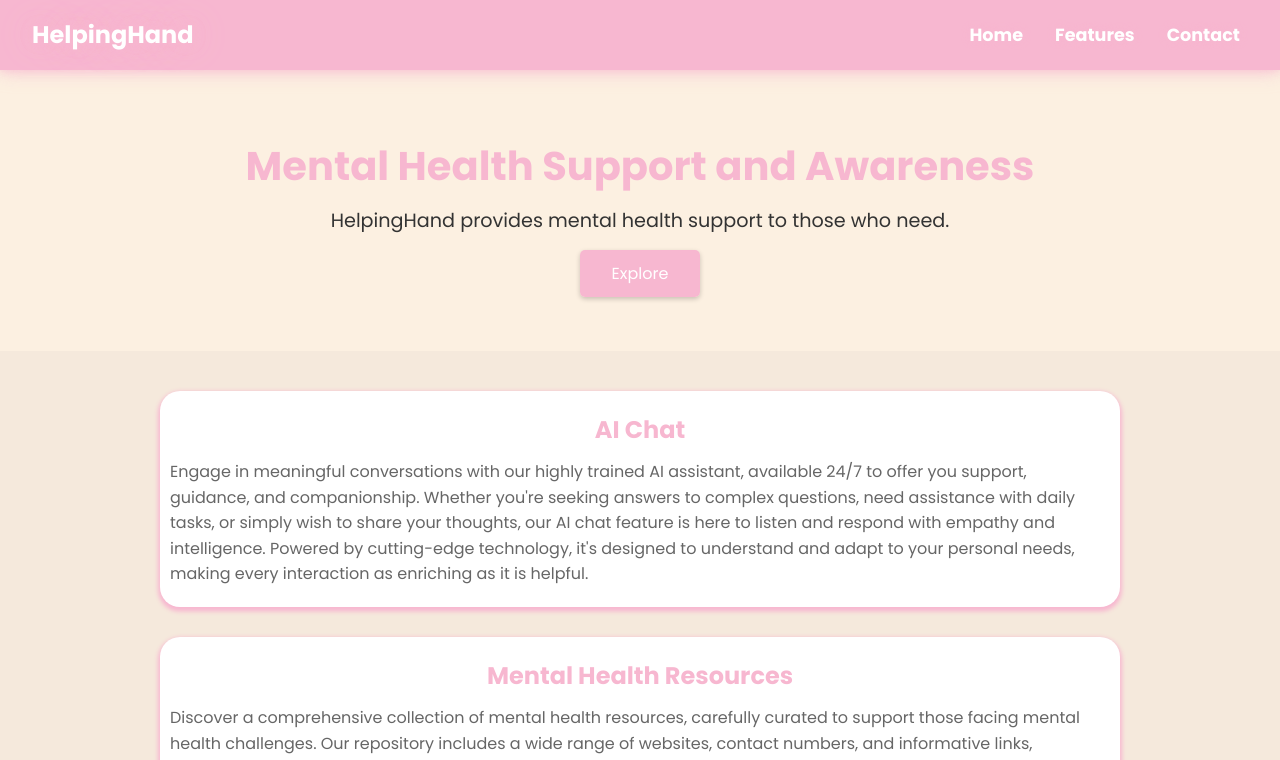
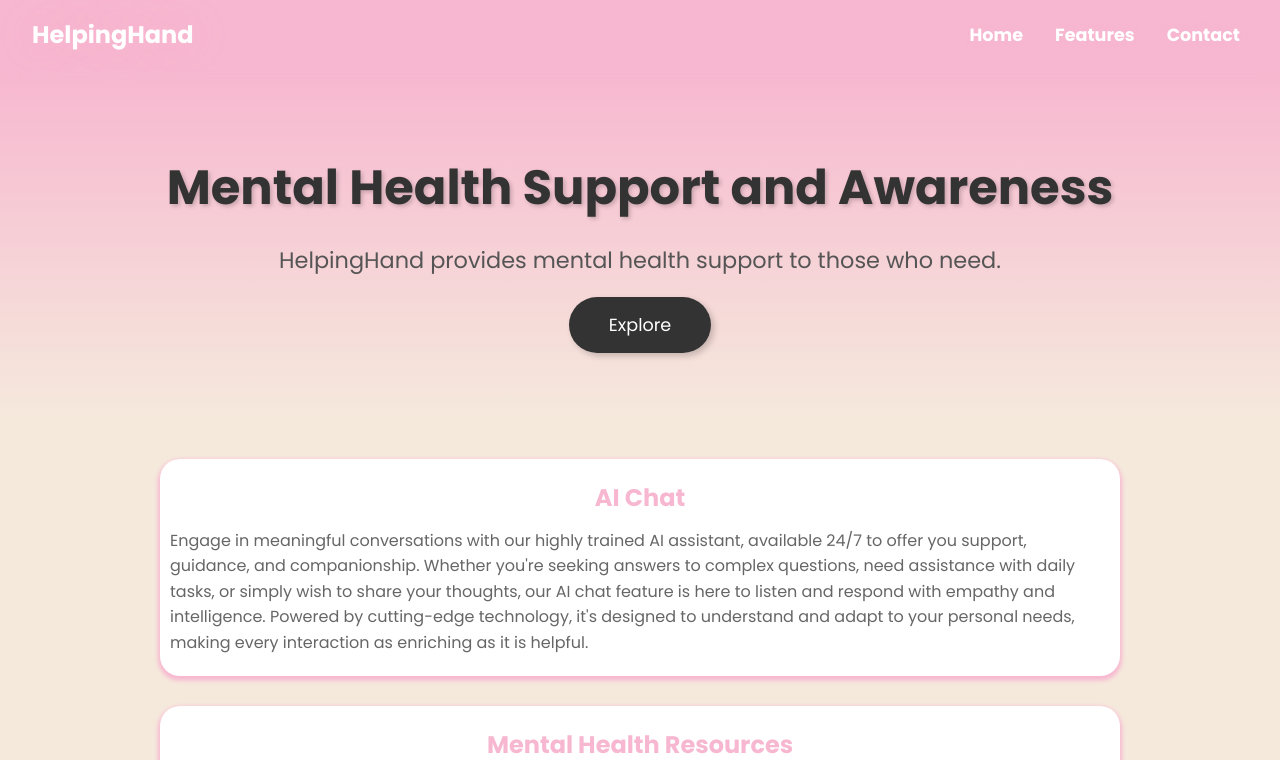
Before and after one commit to Helping-Hand-HHH/HelpingHand, a React (Create React App) app: page / in a window 1280 px wide. Shown: the top 760 px of the page. Built offline with nearby package versions, Linux system fonts and the light colour scheme.

Commit message:
Update HomePage.css

```diff
--- a/src/HomePage.css
+++ b/src/HomePage.css
@@ -48,7 +48,7 @@ body, html {
   text-shadow: 0 0 10px #f7b7d0, 0 0 20px #f7b7d0, 0 0 30px #f7b7d0;
   transform: scale(1.1);
 }
-.cta, .cta-nav {
+.cta-nav {
   padding: 0.5rem 1rem;
   font-size: 1rem;
   color: white;
@@ -61,25 +61,16 @@ body, html {
   transition: background-color 0.3s ease, box-shadow 0.3s ease, transform 0.3s ease;
 }
 
-.cta:hover, .cta-nav:hover {
+.cta-nav:hover {
   background: #e6a1c3;
   box-shadow: 0 0 10px rgba(230, 161, 195, 0.7), 0 0 20px rgba(230, 161, 195, 0.7);
   transform: scale(1.05);
 }
 
-.hero h1 {
-  margin-bottom: 0.5rem;
-  font-size: 2.5rem;
-  color: #fff;
-  color: #f7b7d0;
-  font-family: 'Poppins', sans-serif;
-}
-
-
 .hero {
   text-align: center;
-  padding: 4rem 2rem;
-  background: #fcf0e1;
+  padding: 5rem 2rem;
+  background: linear-gradient(to top, #F5E9DC, #f7b7d0);
   color: #333;
   position: relative;
   overflow: hidden;
@@ -88,38 +79,51 @@ body, html {
 .hero::after {
   content: '';
   position: absolute;
-  top: -50%; right: -50%;
-  background-color: #f7b7d0;
+  top: -40%; right: -40%;
+  background-color: rgba(255, 255, 255, 0.1);
   width: 200%; height: 200%;
   transform: rotate(45deg);
   z-index: -1;
-  transition: transform 0.5s ease-in-out;
+  transition: transform 0.8s ease-in-out;
 }
 
 .hero:hover::after {
-  transform: rotate(45deg) scale(0.9);
+  transform: rotate(45deg) scale(0.8);
 }
 
 .hero h1 {
-  margin-bottom: 0.5rem;
-  font-size: 2.5rem;
+  margin-bottom: 1rem;
+  font-size: 3rem;
+  color: #333;
+  font-family: 'Poppins', sans-serif;
+  text-shadow: 2px 2px 4px rgba(0,0,0,0.2);
 }
 
 .hero p {
-  font-size: 1.2rem;
-  margin-bottom: 1.5rem;
+  font-size: 1.4rem; /* Larger font size for readability */
+  margin-bottom: 2rem; /* Increased spacing */
+  color: #555; /* Slightly darker for contrast */
 }
 
+/* Call to Action Button Enhancement */
 .cta {
-  padding: 0.75rem 2rem;
-  font-size: 1rem;
+  padding: 1rem 2.5rem; /* More padding for a larger button */
+  font-size: 1.1rem; /* Slightly larger font size */
   color: white;
-  background: #f7b7d0;
+  background: #333; /* Darker background for contrast */
   border: none;
-  border-radius: 5px;
+  border-radius: 50px; /* More rounded corners for a modern look */
   cursor: pointer;
   text-decoration: none;
+  box-shadow: 3px 3px 6px rgba(0,0,0,0.2); /* Subtle box shadow for depth */
+  transition: background-color 0.3s ease-in-out, transform 0.2s ease; /* Smooth transition for hover effects */
 }
+
+.cta:hover {
+  background: #555; /* Darker shade on hover */
+  transform: translateY(-3px); /* Slight lift effect */
+}
+
 
 .features {
   display: flex;
@@ -147,6 +151,7 @@ body, html {
   background-color: #fcf0e1;
   padding: 2rem;
   text-align: center;
+  background: linear-gradient(to bottom, #F5E9DC, #D3D3D3);
 }
 
 .contact-section h2 {
```
